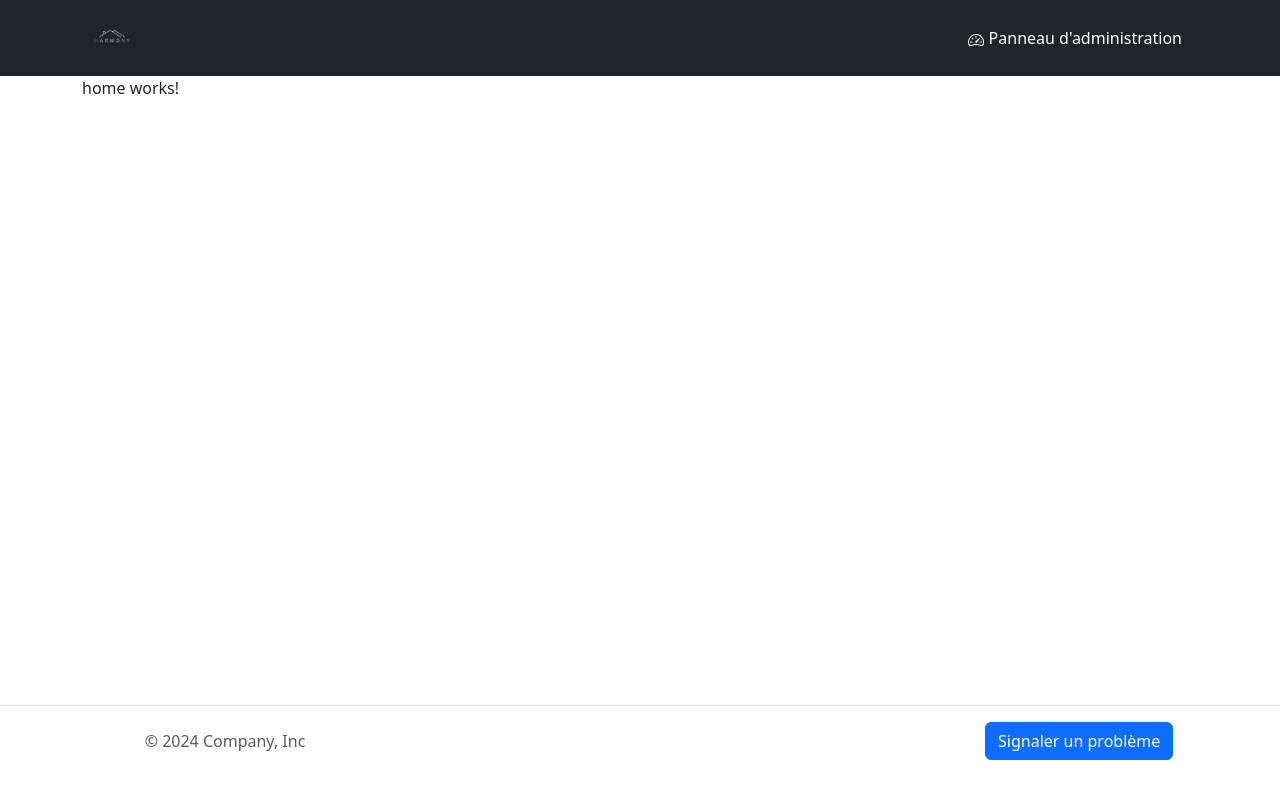
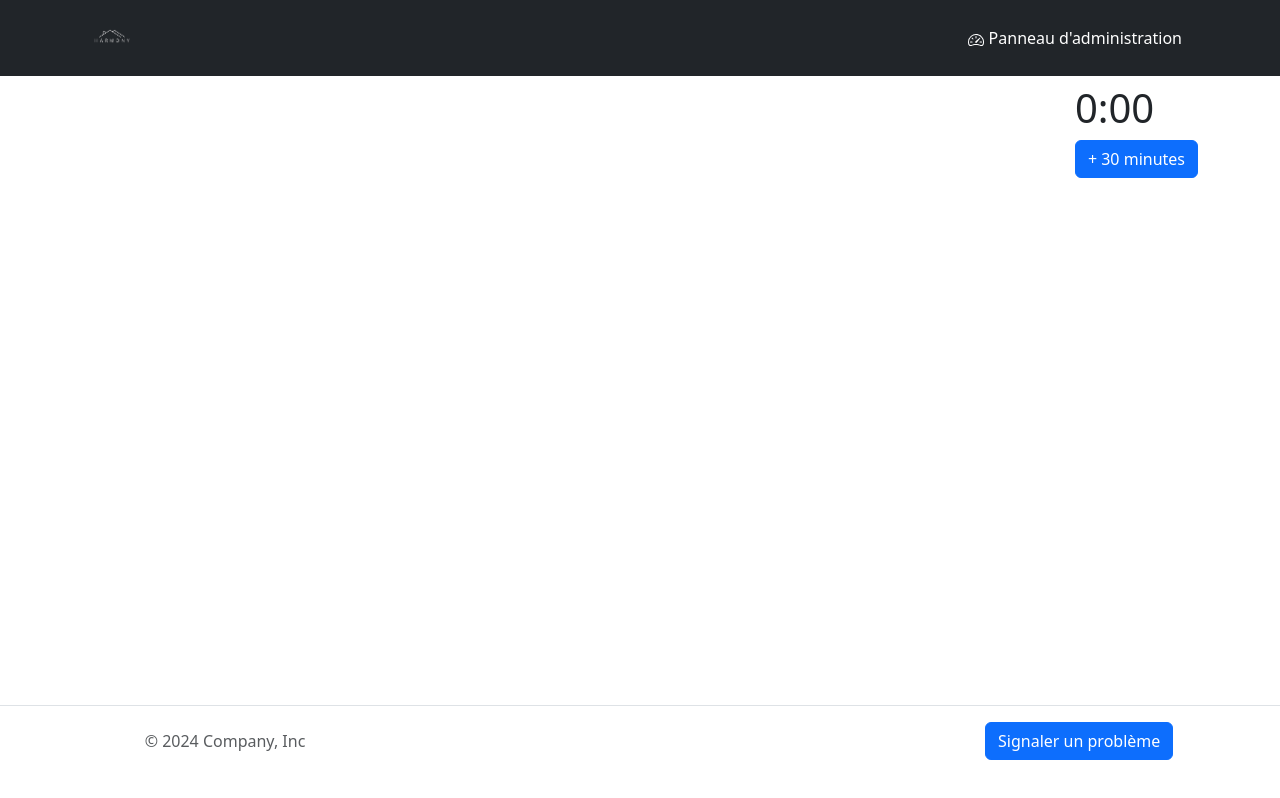
Before and after one commit to samueltomen/angular_automation_project, an Angular app: page / in a window 1280 px wide. Built offline with nearby package versions, Linux system fonts and the light colour scheme.

Commit message:
Timer done

```diff
--- a/src/app/home/home.component.html
+++ b/src/app/home/home.component.html
@@ -1 +1,3 @@
-<p>home works!</p>
+<div class="d-flex justify-content-end mt-2">
+  <app-timer></app-timer>
+</div>
--- a/src/app/timer/timer.component.html
+++ b/src/app/timer/timer.component.html
@@ -1 +1,4 @@
-<p>timer works!</p>
+<div>
+  <h1>{{ hours }}:{{ minutes | number: '2.0' }}</h1>
+  <button (click)="incrementTime()" class="btn btn-primary">+ 30 minutes</button>
+</div>
--- a/src/app/timer/timer.component.ts
+++ b/src/app/timer/timer.component.ts
@@ -1,4 +1,4 @@
-import { Component } from '@angular/core';
+import {Component} from '@angular/core';
 
 @Component({
   selector: 'app-timer',
@@ -6,5 +6,17 @@ import { Component } from '@angular/core';
   styleUrl: './timer.component.css'
 })
 export class TimerComponent {
+  hours: number = 0;
+  minutes: number = 0;
 
+  incrementTime(): void {
+    this.minutes += 30;
+    if (this.minutes >= 60) {
+      this.minutes -= 60;
+      this.hours += 1;
+    }
+    if (this.hours > 23) {
+      this.hours = 0;
+    }
+  }
 }
```
